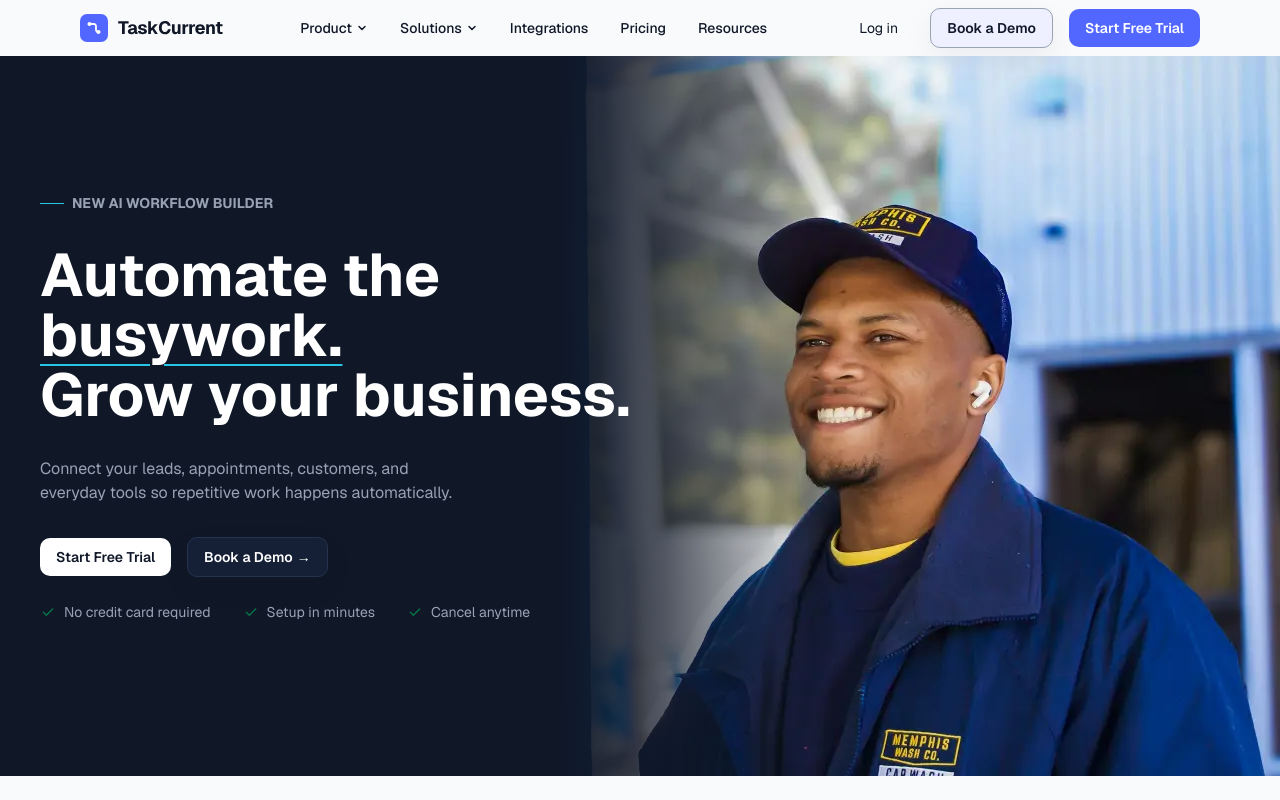
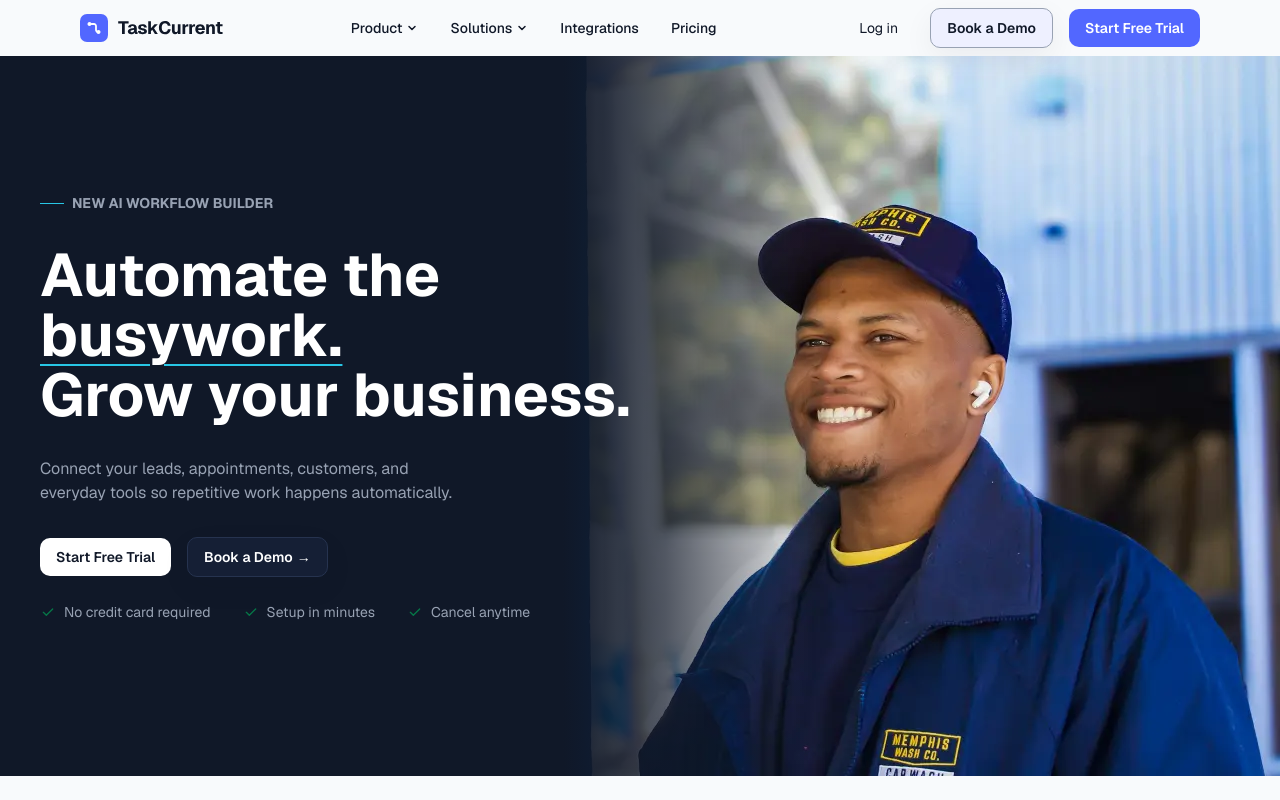
Before and after one commit to dcarter0317/taskcurrent, a Next.js app: page / in a window 1280 px wide. Shown: the top 800 px of the page. Built offline with nearby package versions, Linux system fonts and the light colour scheme.

Commit message:
Remove "Resources" link from navigation in NavBar component

```diff
--- a/app/components/NavBar/index.tsx
+++ b/app/components/NavBar/index.tsx
@@ -11,8 +11,7 @@ const navigationLinks: NavigationLink[] = [
   { label: "Product", href: "#product", hasMenu: true },
   { label: "Solutions", href: "#solutions", hasMenu: true },
   { label: "Integrations", href: "#integrations" },
-  { label: "Pricing", href: "#pricing" },
-  { label: "Resources", href: "#resources" }
+  { label: "Pricing", href: "#pricing" }
 ];
 
 export default function NavBar() {
```
